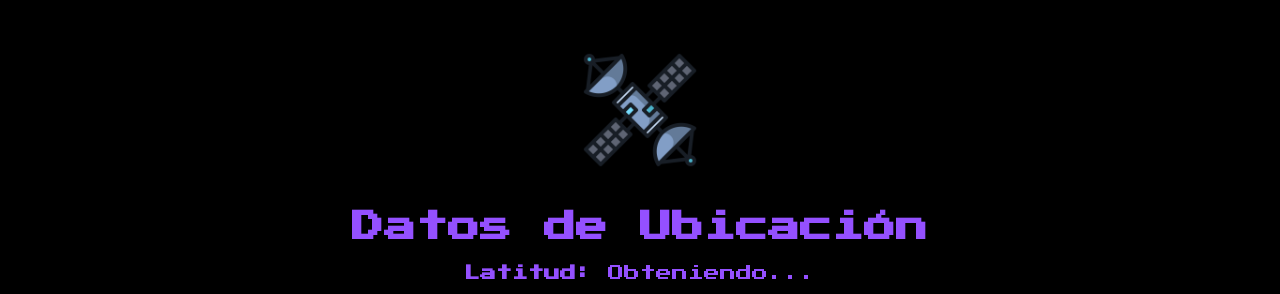
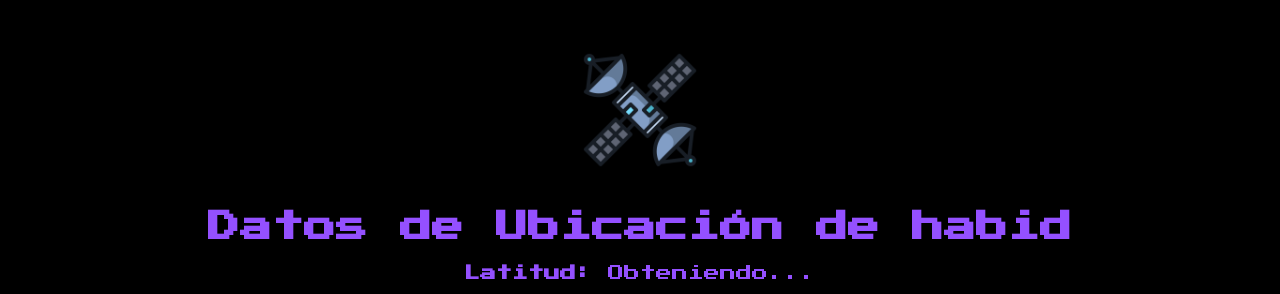
Before and after one commit to Pipex02/gps-finder, a plain HTML site: page web-server/html/index.html in a window 1280 px wide. Shown: the top 294 px of the page. Drawn offline with nearby package versions, Linux system fonts and the light colour scheme; no server answers.

Commit message:
Cambios de prueba

```diff
--- a/web-server/html/index.html
+++ b/web-server/html/index.html
@@ -30,7 +30,7 @@
     <!-- Imagen decorativa arriba del título -->
     <img src="satelite.png" alt="Ícono GPS" class="imagen">
 
-    <h1>Datos de Ubicación</h1>
+    <h1>Datos de Ubicación de habid</h1>
     <div class="datos">
         <p><strong>Latitud:</strong> <span id="latitud">Obteniendo...</span></p>
         <p><strong>Longitud:</strong> <span id="longitud">Obteniendo...</span></p>
```
Also changed, not shown: 1 other file.
